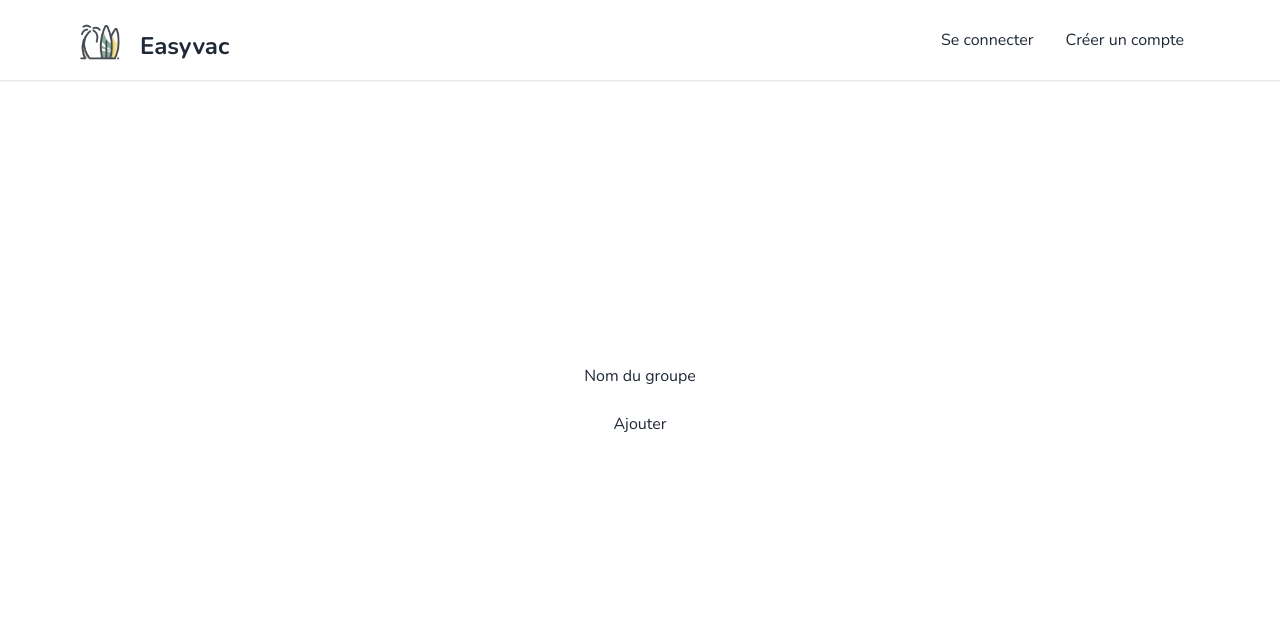
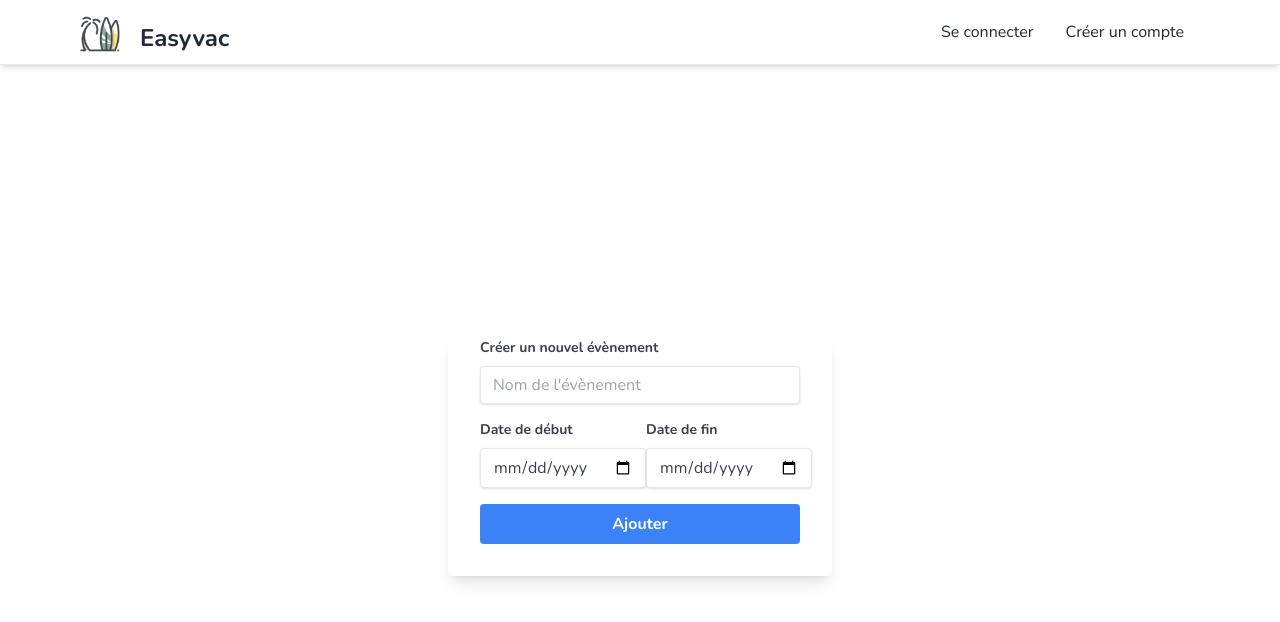
Before and after one commit to Matthieu-Mary/Eeasyvac, a Next.js app: page /dashboard/creategroup in a window 1280 px wide. Shown: the top 622 px of the page. Built offline with nearby package versions, Linux system fonts and the light colour scheme; no server answers.

Commit message:
add style and logic to event form (create)

```diff
--- a/app/components/Container.tsx
+++ b/app/components/Container.tsx
@@ -6,7 +6,7 @@ type Props = {
 
 function Container({children}: Props) {
   return (
-    <div className="max-w-[2520px] mx-auto xl:px-20 md:px-10 sm:px-2 px-4 flex justify-between">{children}</div>
+    <div className="max-w-[2520px] mx-auto xl:px-20 md:px-10 sm:px-2 px-4 flex justify-between py-2">{children}</div>
   )
 }
 
--- /dev/null
+++ b/app/components/EventCard.tsx
@@ -0,0 +1,26 @@
+import React from 'react'
+
+type Props = {
+    id: string;
+    title: string;
+    author?: string;
+    date?: any
+}
+
+function EventCard({id, title, author, date}: Props) {
+  return (
+    <div key={id} className="card w-80 bg-base-100 shadow-xl mr-5 mb-2">
+              <div className="card-body">
+                <h2 className="card-title">{title}</h2>
+                <p className='text-sm'>
+                  Créé le <span>{date ? date : "01/01/2023"}</span> par  <span>{author ? author : "Matthieu"}</span>
+                </p>
+                <div className="card-actions justify-end">
+                  <button className="btn btn-primary">Continuer</button>
+                </div>
+              </div>
+            </div>
+  )
+}
+
+export default EventCard
--- a/app/components/Navbar/MenuItem.tsx
+++ b/app/components/Navbar/MenuItem.tsx
@@ -2,8 +2,8 @@ import Image from "next/image";
 import Link from "next/link";
 
 type Props = {
-  linkLabel: string;
-  label: string;
+  linkLabel: string ;
+  label: string | null | undefined;
   onClick?: () => void;
 }
 
--- a/app/components/Navbar/Navbar.tsx
+++ b/app/components/Navbar/Navbar.tsx
@@ -1,5 +1,4 @@
 "use client";
-import Image from "next/image";
 import Container from "../Container";
 import Logo from "./Logo";
 import MenuItem from "./MenuItem";
@@ -13,14 +12,15 @@ type Props = {};
 function Navbar({}: Props) {
   const [userAuth, setUserAuth] = useState(false);
   const auth = getAuth(app);
+  const user = auth.currentUser;
+  const userName = user?.displayName;
 
   useEffect(() => {
     const unsubscribe = onAuthStateChanged(auth, (user) => {
       setUserAuth(!!user);
     });
     return unsubscribe;
-  }, [auth])
-
+  }, [auth]);
 
   const logoutUser = () => {
     signOut(auth);
@@ -28,10 +28,9 @@ function Navbar({}: Props) {
     sessionStorage.removeItem("token");
   };
 
-
   return (
-    <header className="fixed w-full bg-white z-10 shadow-sm">
-      <div className="py-4 border-b-[1px]">
+    <header className=" w-full bg-white z-10 shadow-md">
+      <div className="y-4 border-b-[1px]">
         <Container>
           <div className="flex items-center">
             <Logo />
@@ -43,7 +42,7 @@ function Navbar({}: Props) {
             <div className="flex flex-row items-center justify-between gap-3 md:gap-0">
               <div className="flex justify-center items-center px-1">
                 <FaUserAlt className="rounded-full w-7 h-7 bg-gray-200" />
-                <MenuItem linkLabel="/dashboard" label={"Prénom"} />
+                <MenuItem linkLabel="/dashboard" label={user?.displayName ? user.displayName : user?.email} />
               </div>
               <MenuItem
                 linkLabel="/"
--- a/app/dashboard/creategroup/page.tsx
+++ b/app/dashboard/creategroup/page.tsx
@@ -1,27 +1,104 @@
-"use client"
+"use client";
 import { database } from "../../firebase/clientApp";
 import { useState } from "react";
 import { collection, addDoc } from "firebase/firestore";
+import { app } from "../../firebase/clientApp";
+import { getAuth } from "firebase/auth";
 
-type Props = {}
+type Props = {};
 
 function CreateGroup({}: Props) {
-    const [name, setName] = useState("");
-    const databaseRef = collection(database, "createGroup");
-    const addGroupe =  () => {
-      addDoc(databaseRef, {
-        name
+  const [title, setTitle] = useState("");
+  const [startDate, setStartDate] = useState(null);
+  const [endDate, setEndDate] = useState(null);
+  const [linkToPage, setLinkToPage] = useState("");
+  const [globalBudget, setGlobalBudget] = useState(null)
+  const auth = getAuth(app);
+  const author = auth.currentUser?.displayName;
+  const databaseRef = collection(database, "createGroup");
+  const addGroupe = () => {
+    addDoc(databaseRef, {
+      title,
+      createdAt: new Date(),
+      startDate,
+      endDate,
+      linkToPage,
+      author,
+      globalBudget
+    })
+      .then(() => {
+        alert("Data sent");
+        setTitle("");
       })
-      .then(() => alert("Data sent"))
-      .catch(err => console.log(err))
-    }
+      .catch((err) => console.log(err));
+  };
   return (
-    <div className="flex justify-center items-center flex-col h-screen">
-        <label htmlFor="name">Nom du groupe</label>
-        <input id="name" type="text" onChange={(e) => setName(e.target.value)} />
-        <button onClick={addGroupe}>Ajouter</button>
-    </div>
-  )
+    <section className="flex justify-center items-center h-screen">
+      <div className="w-full max-w-sm">
+        <form className="bg-white shadow-lg rounded px-8 pb-8 mb-4">
+          <div className="mb-4">
+            <label
+              className="block text-gray-700 text-sm font-bold mb-2"
+              htmlFor="name"
+            >
+              Créer un nouvel évènement
+            </label>
+            <input
+              value={title}
+              className="shadow appearance-none border rounded w-full py-2 px-3 text-gray-700 leading-tight focus:outline-none focus:shadow-outline"
+              id="name"
+              type="text"
+              placeholder="Nom de l'évènement"
+              onChange={(e) => setTitle(e.target.value)}
+            />
+            <div className="flex mt-4">
+              <div>
+                <label
+                  className="block text-gray-700 text-sm font-bold mb-2"
+                  htmlFor="startDate"
+                >
+                  Date de début
+                </label>
+                <input
+                  value={startDate}
+                  className="shadow appearance-none border rounded w-full py-2 px-3 text-gray-700 leading-tight focus:outline-none focus:shadow-outline"
+                  id="startDate"
+                  type="date"
+                  placeholder="Nom de l'évènement"
+                  onChange={(e) => setName(e.target.value)}
+                />
+              </div>
+              <div>
+                <label
+                  className="block text-gray-700 text-sm font-bold mb-2"
+                  htmlFor="endDate"
+                >
+                  Date de fin
+                </label>
+                <input
+                  value={name}
+                  className="shadow appearance-none border rounded w-full py-2 px-3 text-gray-700 leading-tight focus:outline-none focus:shadow-outline"
+                  id="endDate"
+                  type="date"
+                  placeholder="Nom de l'évènement"
+                  onChange={(e) => setName(e.target.value)}
+                />
+              </div>
+            </div>
+          </div>
+          <div className="flex items-center justify-between">
+            <button
+              onClick={addGroupe}
+              className="bg-blue-500 hover:bg-blue-700 text-white font-bold py-2 px-4 rounded focus:outline-none w-full focus:shadow-outline"
+              type="button"
+            >
+              Ajouter
+            </button>
+          </div>
+        </form>
+      </div>
+    </section>
+  );
 }
 
-export default CreateGroup
+export default CreateGroup;
--- a/app/dashboard/page.tsx
+++ b/app/dashboard/page.tsx
@@ -3,6 +3,7 @@ import { database } from "../firebase/clientApp";
 import { collection, getDocs } from "firebase/firestore";
 import Link from "next/link";
 import { useEffect, useState } from "react";
+import EventCard from "../components/EventCard";
 
 type Props = {};
 
@@ -24,25 +25,23 @@ function Dashboard({}: Props) {
   }, []);
 
   return (
-    <div className="flex h-screen justify-center items-center flex-col">
-      <h2>Ici tu trouveras ton tableau de bord personnalisé</h2>
-      <Link href="/dashboard/creategroup" className="text-blue-600">
-        Créer un groupe
-      </Link>
-      <div className="flex justify-evenly">
+    <div className="flex h-screen flex-col p-4">
+      <div className="flex justify-between items-center p-10">
+        <h2 className="text-2xl font-bold">Mes groupes rejoints :</h2>
+        <Link href="/dashboard/creategroup" className="text-blue-600">
+          Créer un nouveau groupe
+        </Link>
+      </div>
+      <div className="flex justify-evenly flex-wrap">
         {dataGroups.map((group) => {
           return (
-            <div key={group.id} className="card w-80 bg-base-100 shadow-xl mr-5">
-              <div className="card-body">
-                <h2 className="card-title">{group.name}</h2>
-                <p>
-                  Créé le <span>...</span> par : <span>...</span>
-                </p>
-                <div className="card-actions justify-end">
-                  <button className="btn btn-primary">Continuer</button>
-                </div>
-              </div>
-            </div>
+            <EventCard
+              key={group.id}
+              id={group.id}
+              title={group.name}
+              date={group.date}
+              author={group.author}
+            />
           );
         })}
       </div>
--- a/app/layout.tsx
+++ b/app/layout.tsx
@@ -14,7 +14,7 @@ export default function RootLayout({
   return (
     <html lang="fr">
       <head />
-      <body className={font.className}>
+      <body className={`${font.className} flex flex-col`} >
         <Providers>
           <Toasterprovider />
           <Navbar />
--- a/app/login/page.tsx
+++ b/app/login/page.tsx
@@ -5,15 +5,10 @@ import { useEffect, useState } from "react";
 import { toast } from "react-hot-toast";
 import { getAuth, signInWithEmailAndPassword } from "firebase/auth";
 import { app } from "../firebase/clientApp";
-import { useDispatch, useSelector } from "react-redux";
-import { loginSuccess } from "../redux/features/authSlice";
-import { RootState } from "../redux/store";
-
 
 type Props = {};
 
 function Login({}: Props) {
-  const dispatch = useDispatch()
   const auth = getAuth(app);
   const [email, setEmail] = useState("");
   const [password, setPassword] = useState("");
--- a/app/signup/page.tsx
+++ b/app/signup/page.tsx
@@ -1,28 +1,26 @@
 "use client";
-import axios from "axios";
 import { FcGoogle } from "react-icons/fc";
-import { useCallback, useEffect, useState } from "react";
+import { useEffect, useState } from "react";
 import { app } from "../firebase/clientApp";
 import {
   getAuth,
   createUserWithEmailAndPassword,
   GoogleAuthProvider,
   signInWithPopup,
+  updateProfile
 } from "firebase/auth";
 import { toast } from "react-hot-toast";
-import { useRouter } from 'next/navigation';
-
+import { useRouter } from "next/navigation";
 
 type Props = {};
 
 function Signup({}: Props) {
-
-  const auth = getAuth(app);
+  const auth: any = getAuth(app);
   const googleProvider = new GoogleAuthProvider();
   const router = useRouter();
   // const [isLoading, setIsLoading] = useState(false);
   const [firstName, setFirstName] = useState("");
-  const [lastname, setLastName] = useState("");
+  const [lastName, setLastName] = useState("");
   const [email, setEmail] = useState("");
   const [password, setPassword] = useState("");
   const [confirmPassword, setConfirmPassword] = useState("");
@@ -31,15 +29,20 @@ function Signup({}: Props) {
     confirmPassword === password
       ? createUserWithEmailAndPassword(auth, email, password)
           .then((response: any) => {
-            sessionStorage.setItem("token", response.user.accessToken)
+            const user = response.user;
+            user.displayName = firstName + " " + lastName
+            sessionStorage.setItem("token", response.user.accessToken);
             toast.success(
-              "Votre compte à bien été créé, rendez vous sur la page de connexion afin de vous connecter"
+              "Votre compte à bien été créé"
               );
               setFirstName("");
               setLastName("");
               setEmail("");
               setPassword("");
               setConfirmPassword("");
+              router.push("/dashboard")
+              console.log(user)
+              addFirstAndLastName();
           })
           .catch((err) => {
             toast.error("Une erreur est survenue: " + err);
@@ -47,12 +50,24 @@ function Signup({}: Props) {
       : toast.error("Les mots de passe doivent être identiques");
   };
 
+  const addFirstAndLastName = () => {
+    updateProfile(auth.currentUser, {
+      displayName: firstName + " " + lastName
+    }).then((res) => {
+      // Do something
+    }).catch((err: any) => {
+      toast.error("Problème, le nom n'a pas été mis à jour")
+    });
+  }
+
   const registerWithGoogle = () => {
     signInWithPopup(auth, googleProvider)
       .then((response: any) => {
-        console.log(response.user)
-        sessionStorage.setItem("token", response.user.accessToken)
+        const user = response.user;
+        user.displayName = firstName + " " + lastName;
+        sessionStorage.setItem("token", response.user.accessToken);
         toast.success("Compte via Google créé avec succès");
+        router.push("/dashboard")
       })
       .catch((err) => toast.error("Une erreur est survenue: " + err));
   };
@@ -60,10 +75,10 @@ function Signup({}: Props) {
   useEffect(() => {
     let token = sessionStorage.getItem("token");
 
-    if(token) {
-      router.push("/dashboard")
+    if (token) {
+      router.push("/dashboard");
     }
-  }, [])
+  }, [router]);
 
   return (
     <section className="flex justify-center items-center h-screen">
@@ -98,7 +113,7 @@ function Signup({}: Props) {
                 Nom
               </label>
               <input
-                value={lastname}
+                value={lastName}
                 required
                 className="appearance-none block w-full bg-gray-200 text-gray-700 border border-gray-200 rounded py-3 px-4 leading-tight focus:outline-none focus:bg-white focus:border-gray-500"
                 id="grid-last-name"
```
Lines whose indentation alone changed are shown as unchanged.
